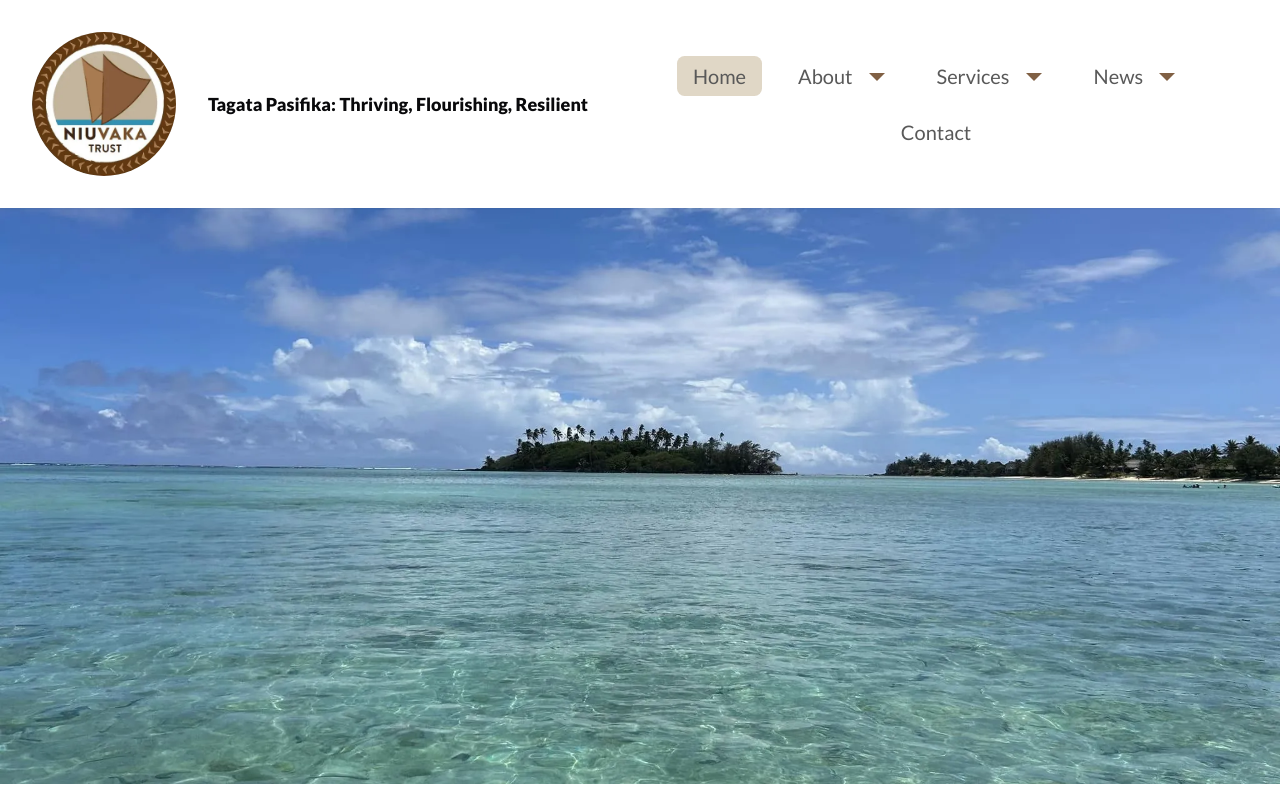
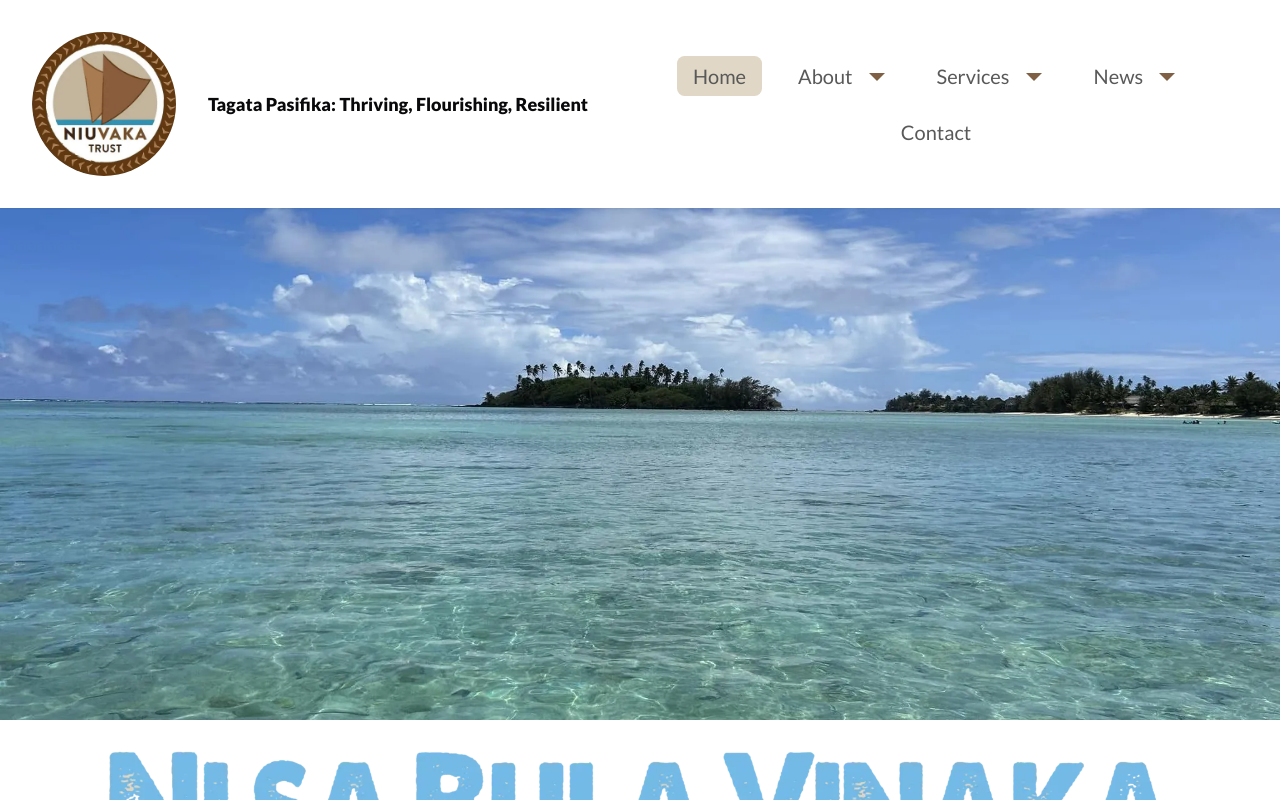
Before and after one commit to jhigger/niuvaka-trust, a Next.js app: page / in a window 1280 px wide. Shown: the top 800 px of the page. Built offline with nearby package versions, Linux system fonts and the light colour scheme.

Commit message:
chore: move file and rename

```diff
--- a/src/pages/index.tsx
+++ b/src/pages/index.tsx
@@ -21,10 +21,10 @@
       <div className="relative min-h-screen bg-background">
         <Navbar />
 
-        <section className="mt-36">
+        <section className="mt-20">
           <div className="container mx-auto p-0">
             <img
-              src="/Ocean Rarotonga.webp"
+              src="/hero_images/home.webp"
               alt="hero"
               className="aspect-[2/1] object-cover"
               loading="eager"
```
Also changed, not shown: public/hero_images/home.webp (renamed from public/Ocean Rarotonga.webp).
